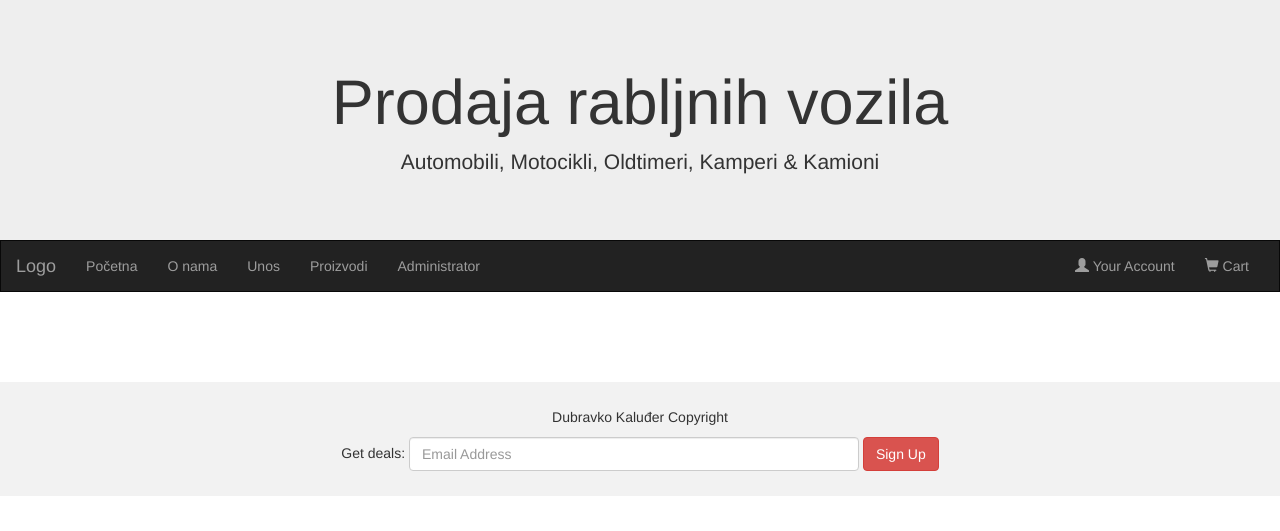
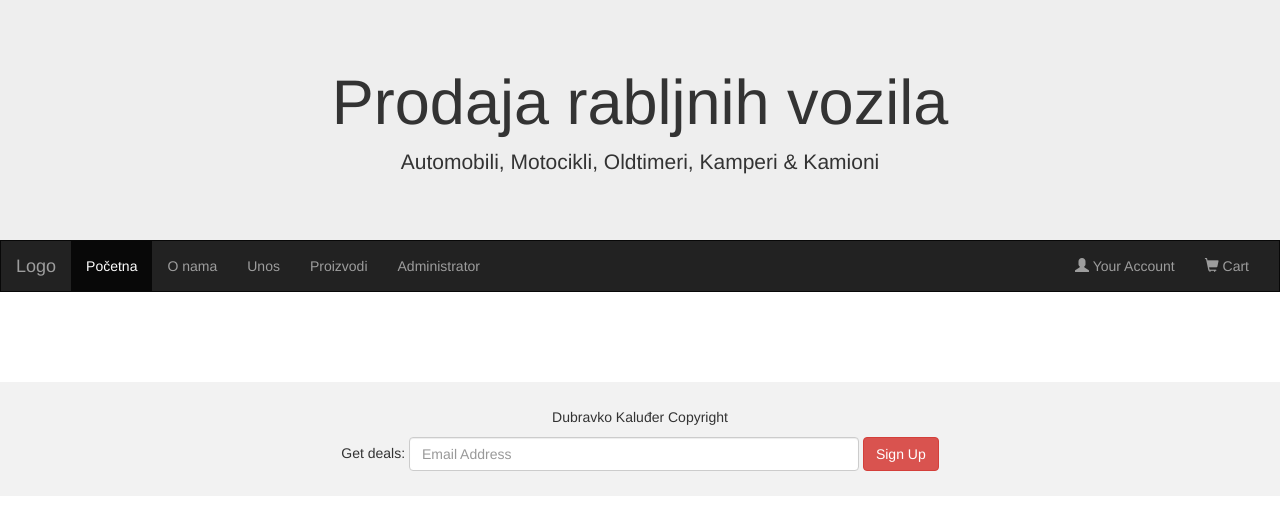
Before and after one commit to dkaluder/PWA2017, a PHP site: page /index.php in a window 1280 px wide. Shown: the top 531 px of the page. Run offline with PHP 8.4, Linux system fonts and the light colour scheme; some libraries are stand-ins or nearby versions.

Commit message:
popravljen active nav

```diff
--- a/nav.php
+++ b/nav.php
@@ -17,11 +17,11 @@
     </div>
     <div class="collapse navbar-collapse" id="myNavbar">
       <ul class="nav navbar-nav">
-        <li><a href="index.php"<?php echo ($page == 'pocetna') ? "class='active'" : ""; ?>>Početna</a></li>
-        <li><a href="onama.php"<?php echo ($page == 'onama') ? "class='active'" : ""; ?>>O nama</a></li>
-        <li><a href="unos.php" <?php echo ($page == 'unos') ? "class='active'" : ""; ?>>Unos</a></li>
-        <li><a href="proizvodi.php" <?php echo ($page == 'proizvodi') ? "class='active'" : ""; ?>>Proizvodi</a></li>
-        <li><a href="administrator.php" <?php echo ($page == 'administrator') ? "class='active'" : ""; ?>>Administrator</a></li>
+        <li <?php echo ($page == 'pocetna') ? "class='active'" : ""; ?>><a href="index.php">Početna</a></li>
+        <li <?php echo ($page == 'onama') ? "class='active'" : ""; ?>><a href="onama.php">O nama</a></li>
+        <li <?php echo ($page == 'unos') ? "class='active'" : ""; ?>><a href="unos.php" >Unos</a></li>
+        <li <?php echo ($page == 'proizvodi') ? "class='active'" : ""; ?>><a href="proizvodi.php" >Proizvodi</a></li>
+        <li <?php echo ($page == 'administrator') ? "class='active'" : ""; ?>><a href="administrator.php" >Administrator</a></li>
       </ul>
       <ul class="nav navbar-nav navbar-right">
         <li><a href="#"><span class="glyphicon glyphicon-user"></span> Your Account</a></li>
```
